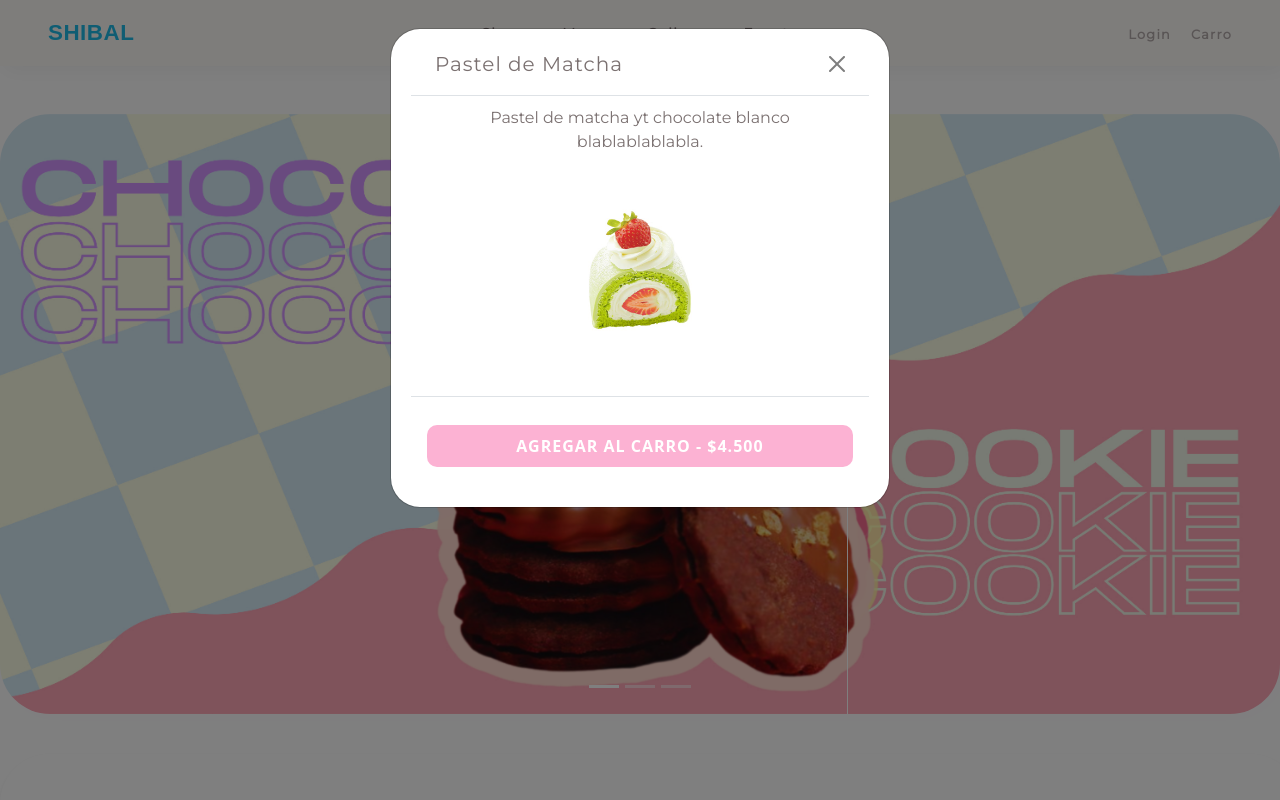
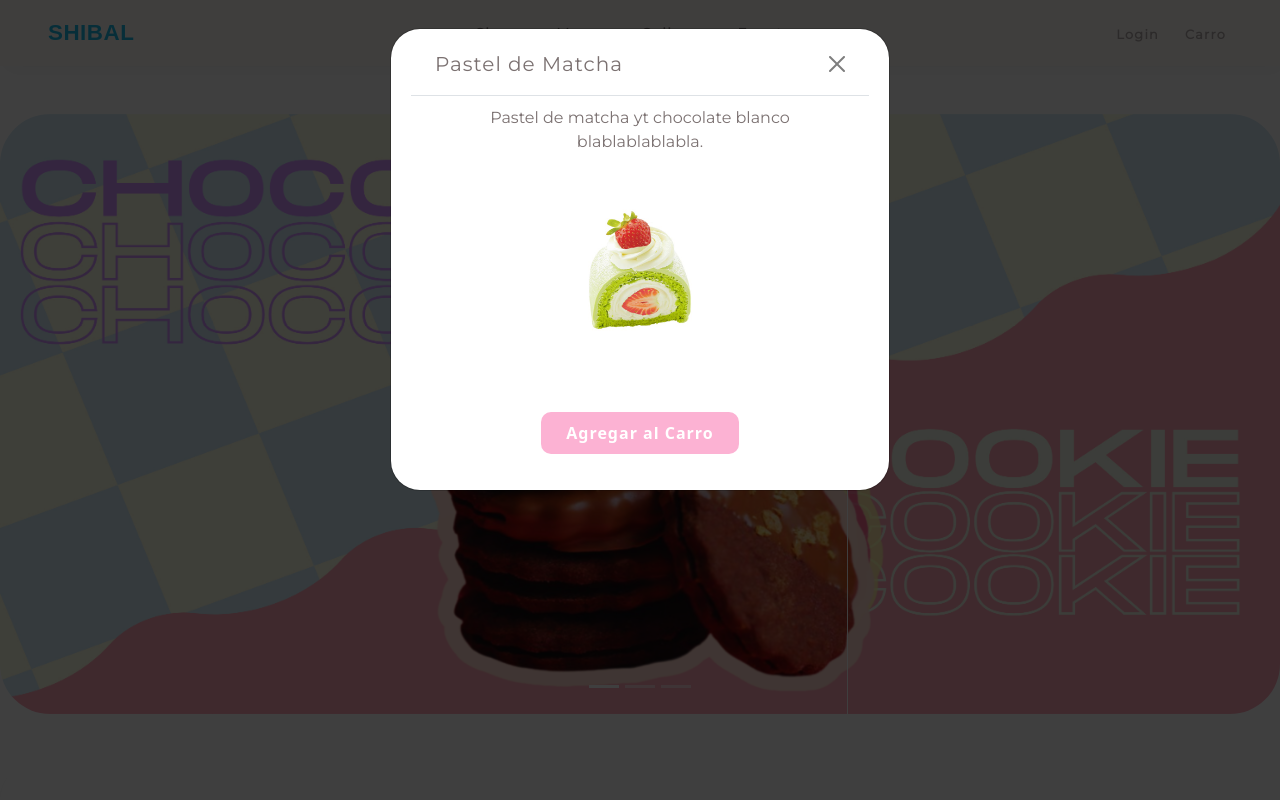
Before and after one commit to camilamolina-alt/Cafeteria, a Django app: page / in a window 1280 px wide, after a click on "MATCHA ROLL". Run offline with Django 4.2, Linux system fonts and the light colour scheme; some web fonts are replaced.

Commit message:
OFFCANVAS de carro, funciones js act, index act segun carro

```diff
--- a/cafeteria_app/static/cafeteria_app/style.css
+++ b/cafeteria_app/static/cafeteria_app/style.css
@@ -349,7 +349,6 @@ body{
 /*CARDS COMPRAS*/
 .shop-card {
     width: 100%;
-    max-width: 280px;
     height: 100%;
     padding-bottom: 25px;
     border-radius: 30px;
@@ -362,9 +361,19 @@ body{
 }
 
 .shop-card img {
-    width: 100%;
+    width: 70%;
     height: 180px;
-    object-fit: cover;
+    object-fit: contain;
     border-radius: 25px;
+}
 
+.shop-card h3 {
+    height: 60px;
+    display: flex;
+    align-items: center;
+    justify-content: center;
+    text-align: center;
+    font-weight: lighter;
+    color: #7B7171;
+    margin: 0;
 }
--- a/cafeteria_app/templates/cafeteria_app/index.html
+++ b/cafeteria_app/templates/cafeteria_app/index.html
@@ -116,15 +116,16 @@
         <h5 class="modal-title" id="modalMatchaRollLabel">Pastel de Matcha</h5>
         <button type="button" class="btn-close" data-bs-dismiss="modal" aria-label="Close"></button>
       </div>
-
       <div class="modal-body text-center pt-0 px-4" style="top: 10px; font-family: 'Montserrat', sans-serif; color: #7B7171">
         <p>Pastel de matcha yt chocolate blanco blablablablabla.</p>
         <img src="{% static 'cafeteria_app/img/newProducts/new_matchaRoll.jpg' %}" alt="Matcha Roll" style="width: 200px; height: 200px; object-fit: cover; border-radius: 50%; margin-bottom: 20px;">
       </div>
-      <div class="modal-footer">
-        <button class="btn w-100 py-2 mt-3 mb-2" style="background-color: #FCB2D3; color: white; border-radius: 10px; font-weight: bold; letter-spacing: 1px;">
-          AGREGAR AL CARRO - $4.500</button>
-      </div>
+      <div class="modal-footer justify-content-center border-0">
+        <button onclick="agregarAlCarro('Matcha Roll', 4500)" data-bs-dismiss="modal" class="btn px-4 py-2"
+        style="background-color: #FCB2D3; color: white; border-radius: 10px; font-weight: bold; letter-spacing: 1px;">
+        Agregar al Carro
+      </button>
+</div>
     </div>
   </div>
 </div>
@@ -142,9 +143,11 @@
         <p>Pastel de naranja yt chocolate blanco blablablablabla.</p>
         <img src="{% static 'cafeteria_app/img/newProducts/new_orangeCake.jpg' %}" alt="Orange Cake" style="width: 200px; height: 200px; object-fit: cover; border-radius: 50%; margin-bottom: 20px;">
       </div>
-      <div class="modal-footer">
-        <button class="btn w-100 py-2 mt-3 mb-2" style="background-color: #FCB2D3; color: white; border-radius: 10px; font-weight: bold; letter-spacing: 1px;">
-          AGREGAR AL CARRO - $4.500</button>
+      <div class="modal-footer justify-content-center border-0">
+        <button onclick="agregarAlCarro('Orange Cake', 4500)" data-bs-dismiss="modal" class="btn px-4 py-2"
+          style="background-color: #FCB2D3; color: white; border-radius: 10px; font-weight: bold; letter-spacing: 1px;">
+          Agregar al Carro
+        </button>
       </div>
     </div>
   </div>
@@ -163,9 +166,11 @@
         <p>Café con sabor a caramelo y leche caliente.</p>
         <img src="{% static 'cafeteria_app/img/newProducts/new_coffe.jpg' %}" alt="Caramel Latte" style="width: 200px; height: 200px; object-fit: cover; border-radius: 50%; margin-bottom: 20px;">
       </div>
-      <div class="modal-footer">
-        <button class="btn w-100 py-2 mt-3 mb-2" style="background-color: #FCB2D3; color: white; border-radius: 10px; font-weight: bold; letter-spacing: 1px;">
-          AGREGAR AL CARRO - $4.500</button>
+      <div class="modal-footer justify-content-center border-0">
+        <button onclick="agregarAlCarro('Caramel Latte', 4500)" data-bs-dismiss="modal" class="btn px-4 py-2"
+          style="background-color: #FCB2D3; color: white; border-radius: 10px; font-weight: bold; letter-spacing: 1px;">
+          Agregar al Carro
+        </button>
       </div>
     </div>
   </div>
@@ -184,9 +189,11 @@
         <p>Pastel de naranja yt chocolate blanco blablablablabla.</p>
         <img src="{% static 'cafeteria_app/img/newProducts/new_cheescake.jpg' %}" alt="Cheesecake" style="width: 200px; height: 200px; object-fit: cover; border-radius: 50%; margin-bottom: 20px;">
       </div>
-      <div class="modal-footer">
-        <button class="btn w-100 py-2 mt-3 mb-2" style="background-color: #FCB2D3; color: white; border-radius: 10px; font-weight: bold; letter-spacing: 1px;">
-          AGREGAR AL CARRO - $4.500</button>
+      <div class="modal-footer justify-content-center border-0">
+        <button onclick="agregarAlCarro('Cheesecake', 4500)" data-bs-dismiss="modal" class="btn px-4 py-2"
+          style="background-color: #FCB2D3; color: white; border-radius: 10px; font-weight: bold; letter-spacing: 1px;">
+          Agregar al Carro
+        </button>
       </div>
     </div>
   </div>
@@ -205,9 +212,11 @@
         <p>Pastel de naranja yt chocolate blanco blablablablabla.</p>
         <img src="{% static 'cafeteria_app/img/newProducts/new_grapeCake.jpg' %}" alt="Grape Cake" style="width: 200px; height: 200px; object-fit: cover; border-radius: 50%; margin-bottom: 20px;">
       </div>
-      <div class="modal-footer">
-        <button class="btn w-100 py-2 mt-3 mb-2" style="background-color: #FCB2D3; color: white; border-radius: 10px; font-weight: bold; letter-spacing: 1px;">
-          AGREGAR AL CARRO - $4.500</button>
+      <div class="modal-footer justify-content-center border-0">
+        <button onclick="agregarAlCarro('Grape Cake', 4500)" data-bs-dismiss="modal" class="btn px-4 py-2"
+          style="background-color: #FCB2D3; color: white; border-radius: 10px; font-weight: bold; letter-spacing: 1px;">
+          Agregar al Carro
+        </button>
       </div>
     </div>
   </div>
@@ -226,9 +235,11 @@
         <p>Pastel de naranja yt chocolate blanco blablablablabla.</p>
         <img src="{% static 'cafeteria_app/img/newProducts/new_hotChocolate.jpg' %}" alt="Hot Chocolate" style="width: 200px; height: 200px; object-fit: cover; border-radius: 50%; margin-bottom: 20px;">
       </div>
-      <div class="modal-footer">
-        <button class="btn w-100 py-2 mt-3 mb-2" style="background-color: #FCB2D3; color: white; border-radius: 10px; font-weight: bold; letter-spacing: 1px;">
-          AGREGAR AL CARRO - $4.500</button>
+      <div class="modal-footer justify-content-center border-0">
+        <button onclick="agregarAlCarro('Hot Chocolate', 4500)" data-bs-dismiss="modal" class="btn px-4 py-2"
+          style="background-color: #FCB2D3; color: white; border-radius: 10px; font-weight: bold; letter-spacing: 1px;">
+          Agregar al Carro
+        </button>
       </div>
     </div>
   </div>
@@ -247,9 +258,11 @@
         <p>Pastel de naranja yt chocolate blanco blablablablabla.</p>
         <img src="{% static 'cafeteria_app/img/newProducts/new_berryRoll.jpg' %}" alt="Berry Roll" style="width: 200px; height: 200px; object-fit: cover; border-radius: 50%; margin-bottom: 20px;">
       </div>
-      <div class="modal-footer">
-        <button class="btn w-100 py-2 mt-3 mb-2" style="background-color: #FCB2D3; color: white; border-radius: 10px; font-weight: bold; letter-spacing: 1px;">
-          AGREGAR AL CARRO - $4.500</button>
+      <div class="modal-footer justify-content-center border-0">
+        <button onclick="agregarAlCarro('Berry Roll', 4500)" data-bs-dismiss="modal" class="btn px-4 py-2"
+          style="background-color: #FCB2D3; color: white; border-radius: 10px; font-weight: bold; letter-spacing: 1px;">
+          Agregar al Carro
+        </button>
       </div>
     </div>
   </div>
@@ -268,9 +281,11 @@
         <p>Pastel de naranja yt chocolate blanco blablablablabla.</p>
         <img src="{% static 'cafeteria_app/img/newProducts/new_strawberryCake.jpg' %}" alt="Strawberry Cake" style="width: 200px; height: 200px; object-fit: cover; border-radius: 50%; margin-bottom: 20px;">
       </div>
-      <div class="modal-footer">
-        <button class="btn w-100 py-2 mt-3 mb-2" style="background-color: #FCB2D3; color: white; border-radius: 10px; font-weight: bold; letter-spacing: 1px;">
-          AGREGAR AL CARRO - $4.500</button>
+      <div class="modal-footer justify-content-center border-0">
+        <button onclick="agregarAlCarro('Strawberry Cake', 4500)" data-bs-dismiss="modal" class="btn px-4 py-2"
+          style="background-color: #FCB2D3; color: white; border-radius: 10px; font-weight: bold; letter-spacing: 1px;">
+          Agregar al Carro
+        </button>
       </div>
     </div>
   </div>
--- a/cafeteria_app/templates/cafeteria_app/layouts/base.html
+++ b/cafeteria_app/templates/cafeteria_app/layouts/base.html
@@ -5,51 +5,59 @@
     <meta name="viewport" content="width=device-width, initial-scale=1.0">
     <link rel="stylesheet" href="{% static 'cafeteria_app/style.css' %}">
     <link href="https://cdn.jsdelivr.net/npm/bootstrap@5.3.8/dist/css/bootstrap.min.css" rel="stylesheet" integrity="sha384-sRIl4kxILFvY47J16cr9ZwB07vP4J8+LH7qKQnuqkuIAvNWLzeN8tE5YBujZqJLB" crossorigin="anonymous">
-
     <title>Cafeteria</title>
 </head>
-
-<body >
+<body>
     {% block navbar %}
     <nav class="navbar navbar-expand-lg sticky-top navbar-cafe py-3">
         <div class="container-fluid d-flex justify-content-between align-items-center px-5">
-
             <div class="navbar-brand-container">
                 <a class="navbar-brand" href="{% url 'index' %}">SHIBAL</a>
             </div>
-
             <ul class="nav-links" style="display: flex; gap: 40px; margin: 0; list-style: none; padding: 0; align-items: center;">
                 <li><a class="nav-link" href="{% url 'shop' %}">Shop</a></li>
                 <li><a class="nav-link" href="{% url 'menu' %}">Menu</a></li>
                 <li><a class="nav-link" href="{% url 'gallery' %}">Gallery</a></li>
                 <li><a class="nav-link" href="{% url 'events' %}">Events</a></li>
             </ul>
-
             <ul class="nav-user" style="display: flex; gap: 20px; margin: 0; list-style: none; padding: 0; align-items: center;">
                 {% if request.user.is_authenticated %}
                     <li><a href="{% url 'exit' %}" class="nav-identification">Logout</a></li>
                 {% else %}
                     <li><a href="{% url 'login' %}" class="nav-identification">Login</a></li>
                 {% endif %}
-                <li><a class="nav-identification" href="{% url 'cart' %}">Carro</a></li>
+                <li>
+                    <button class="nav-identification" data-bs-toggle="offcanvas" data-bs-target="#carritoOffcanvas"
+                        style="background: none; border: none; cursor: pointer;">Carro</button>
+                </li>
             </ul>
-
         </div>
     </nav>
     {% endblock %}
-    {% block content %}
-    {% endblock %}
+
+    {% block content %}{% endblock %}
+
+    <!-- OFFCANVAS BARRA QUE APARECE AL LADO DE LA COMPRA-->
+    <div class="offcanvas offcanvas-end" id="carritoOffcanvas">
+        <div class="offcanvas-header">
+            <h5>Carro de Compras</h5>
+            <button type="button" class="btn-close" data-bs-dismiss="offcanvas"></button>
+        </div>
+        <div class="offcanvas-body d-flex flex-column">
+            <ul id="cart-items" class="flex-grow-1"></ul>
+            <p style="font-weight: bold;">Total: <span id="cart-total">$0</span></p>
+            <a href="{% url 'cart' %}" class="btn w-100 rounded-pill" style="background: #FCB2D3; border: none;font-weight: bold; color: white;">Ir al carro </a>
+        </div>
+    </div>
 
     {% block footer %}
-    <footer class="footer mt-5 mb-0 d-flex justify-content-center align-items-center py-4" >
+    <footer class="footer mt-5 mb-0 d-flex justify-content-center align-items-center py-4">
         <p style="color: #7B7171; margin-bottom: 0;">&copy; 2026 Cafeteria. Todos los derechos reservados, estoy quedando pelona por culpa de esto que te ries sebastian weko</p>
     </footer>
     {% endblock %}
 
-    {% block scripts %}
-    {% endblock %}
-
-
-
+    <script src="{% static 'cafeteria_app/js/carro.js' %}"></script>
+    <script src="https://cdn.jsdelivr.net/npm/bootstrap@5.3.8/dist/js/bootstrap.bundle.min.js" integrity="sha384-YvpcrYf0tY3lHB60NNkmXc4s9bIOgUxi8T/jzmLCBW2FNTe9MFP/B/VhtIDLhFJ" crossorigin="anonymous"></script>
+    {% block scripts %}{% endblock %}
 </body>
 </html>
```
Also changed, not shown: cafeteria_app/static/cafeteria_app/js/carro.js (+2 -91 lines), cafeteria_app/templates/cafeteria_app/cart.html (+10 -0 lines), cafeteria_app/templates/cafeteria_app/menu.html (+42 -37 lines), cafeteria_app/templates/cafeteria_app/shop.html (+45 -37 lines).
